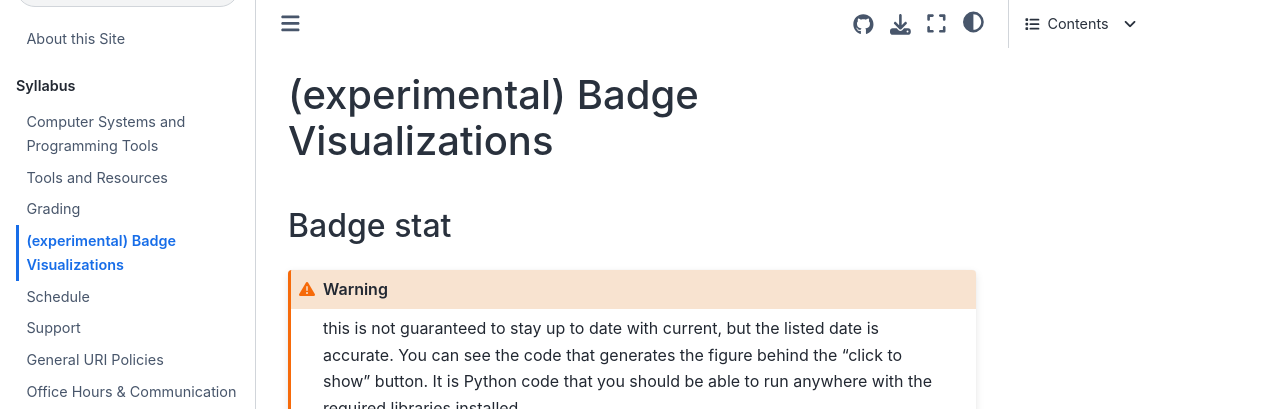
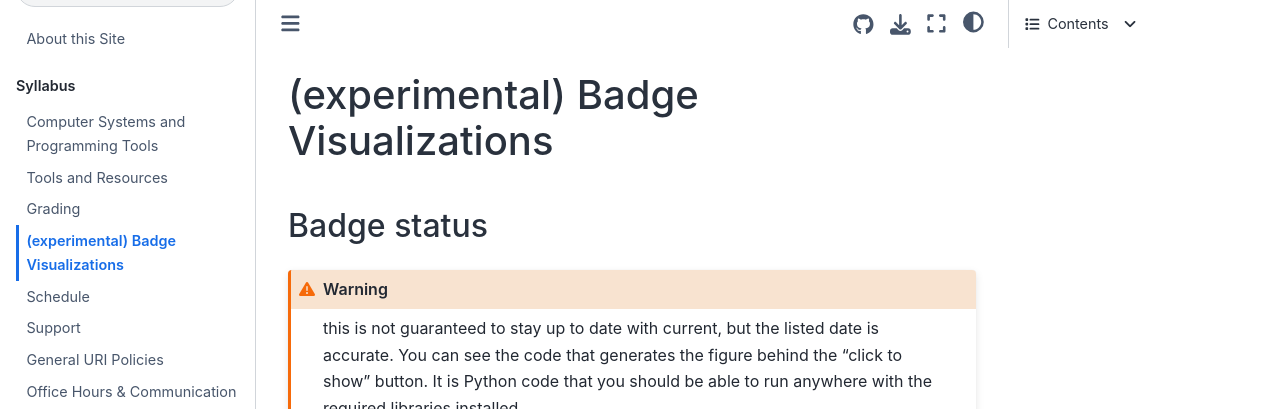
Before and after one commit to introcompsys/spring2023, a Jupyter Book: the page built from syllabus/badges.md, in a window 1280 px wide and 900 px high. Shown: the top 409 px of the window. Built offline with Jupyter Book 1.0.4 settings and Sphinx 7.4.7 and the Sphinx Book theme 1.1.4, drawn with Linux system fonts in a browser that asks for light colours.

Commit message:
fix typo

````diff
--- a/syllabus/badges.md
+++ b/syllabus/badges.md
@@ -14,7 +14,8 @@ kernelspec:
 # (experimental) Badge Visualizations
 
 
-## Badge stat
+## Badge status
+
 ```{warning}
 this is not guaranteed to stay up to date with current, but the listed date is accurate.
 You can see the code that generates the figure behind the "click to show" button.  It is  Python code that you should be able to run anywhere with the required libraries installed.
````
